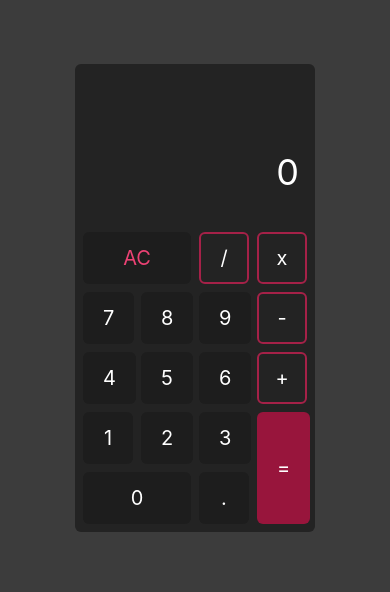
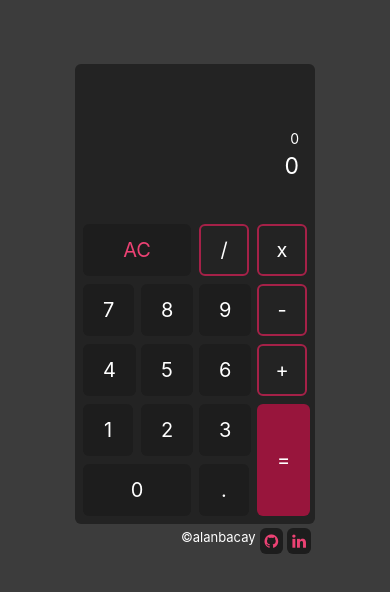
Before and after one commit to alanbacay02/javascript-calculator, a React (Create React App) app: page / in a window 390 px wide. Shown: the top 592 px of the page. Built offline with nearby package versions, Linux system fonts and the light colour scheme.

Commit message:
fixes bug when first element is zero and string overflow in text display. Adds link and credit to author.

```diff
--- a/public/index.html
+++ b/public/index.html
@@ -15,6 +15,7 @@
       user's mobile device or desktop. See https://developers.google.com/web/fundamentals/web-app-manifest/
     -->
     <link rel="manifest" href="%PUBLIC_URL%/manifest.json" />
+    <link rel="stylesheet" href="https://cdnjs.cloudflare.com/ajax/libs/font-awesome/4.7.0/css/font-awesome.min.css">
     <!--
       Notice the use of %PUBLIC_URL% in the tags above.
       It will be replaced with the URL of the `public` folder during the build.
--- a/src/App.css
+++ b/src/App.css
@@ -57,3 +57,18 @@
   border: none !important;
   padding: 0px !important;
 }
+
+
+.container1 {
+  word-break: break-all;
+}
+
+.text-fit {
+  font-size: clamp(14px, 3vw, 24px);
+  text-align: right;
+}
+
+.icon-link {
+  background-color: #1d1d1d;
+  color: #ec4274;
+}
--- a/src/App.js
+++ b/src/App.js
@@ -31,11 +31,11 @@ KeyPad.propTypes = {
 function TextDisplay({ entriesLine, resultsLine, calcOutput }) {
 	return (
 		<div className="flex flex-col text-white pt-16 md:pt-20 pb-10 md:pb-12 w-fill">
-			<div className="flex flex-row justify-end items-center h-[24px] px-4">
-				<p className="text-right text-base w-fill">{entriesLine}</p>
+			<div className="flex flex-row justify-end px-4 relative">
+				<p className="text-right break-all text-[14px]">{entriesLine.length == 0 ? 0 : entriesLine}</p>
 			</div>
-			<div className="flex flex-row justify-end items-center h-[40px] px-4">
-				<p id="display" className={`${calcOutput ? 'text-[#ec4274]' : 'text-white'} text-4xl w-auto`}>{resultsLine.length == 0 ? 0 : resultsLine}</p>
+			<div className="flex flex-row justify-end px-4">
+				<p id="display" className={`${calcOutput ? 'text-[#ec4274]' : 'text-white'} text-[23px] md:text-4xl text-right break-all`}>{resultsLine.length == 0 ? 0 : resultsLine}</p>
 			</div>
 		</div>
 	);
@@ -71,6 +71,10 @@ export default function App() {
 		let updatedEntries = [...entriesLine];
 		// Copies state `resultsLine` and assigns it to  `updatedResults`.
 		let updatedResults = [...resultsLine];
+		// Checks if the length of `resultsLine` is greater than 14 and `pressedKey` is a number. When true, function is returned early to limit number inputs to 15.
+		if (resultsLine.length > 14 && typeof pressedKey === 'number') {
+			return;
+		}
 		// Checks if `calcOutput` and `operatorFunction` has a value assigned, indicated a previous calculation has occured an an operator was pressed.
 		// Checks if pressed key is equal to a decimal.
 		if (operatorFunction && calcOutput && pressedKey === '.') {
@@ -183,10 +187,17 @@ export default function App() {
 	}
 
 	return (
-		<div className="App mx-auto mt-16 w-[240px] md:w-[360px] h-[fit] bg-[#232323] rounded-md">
-			<div className="flex flex-col justify-center w-[100%] h-[100%]">
-				<TextDisplay entriesLine={entriesLine} resultsLine={resultsLine}  calcOutput={calcOutput}/>
-				<KeyPad handleKeyInput={handleKeyInput}/>
+		<div>
+			<div className="App mx-auto mt-16 w-[240px] md:w-[360px] h-[fit] bg-[#232323] rounded-md">
+				<div className="flex flex-col justify-center w-[100%] h-[100%]">
+					<TextDisplay entriesLine={entriesLine} resultsLine={resultsLine}  calcOutput={calcOutput}/>
+					<KeyPad handleKeyInput={handleKeyInput}/>
+				</div>
+			</div>
+			<div className="flex justify-end gap-1 mx-auto my-1 pr-1 w-[240px] md:w-[360px]">
+				<a href="https://alanbacay.dev/" rel="noreferrer" target="_blank" className="text-[13px] text-white mt-0 pt-0 select-none">©alanbacay</a>
+				<a href="https://github.com/alanbacay02" rel="noreferrer" target="blank" className="icon-link my-auto text-[16px] px-[5px] py-[1px] rounded-md"><i className="fa fa-github"></i></a>
+				<a href="https://www.linkedin.com/in/alan-neale-bacay-ii-60aa48258/" rel="noreferrer" target="_blank" className="icon-link text-[16px] px-[5px] py-[1px] rounded-md"><i className="fa fa-linkedin"></i></a>
 			</div>
 		</div>
 	);
```
